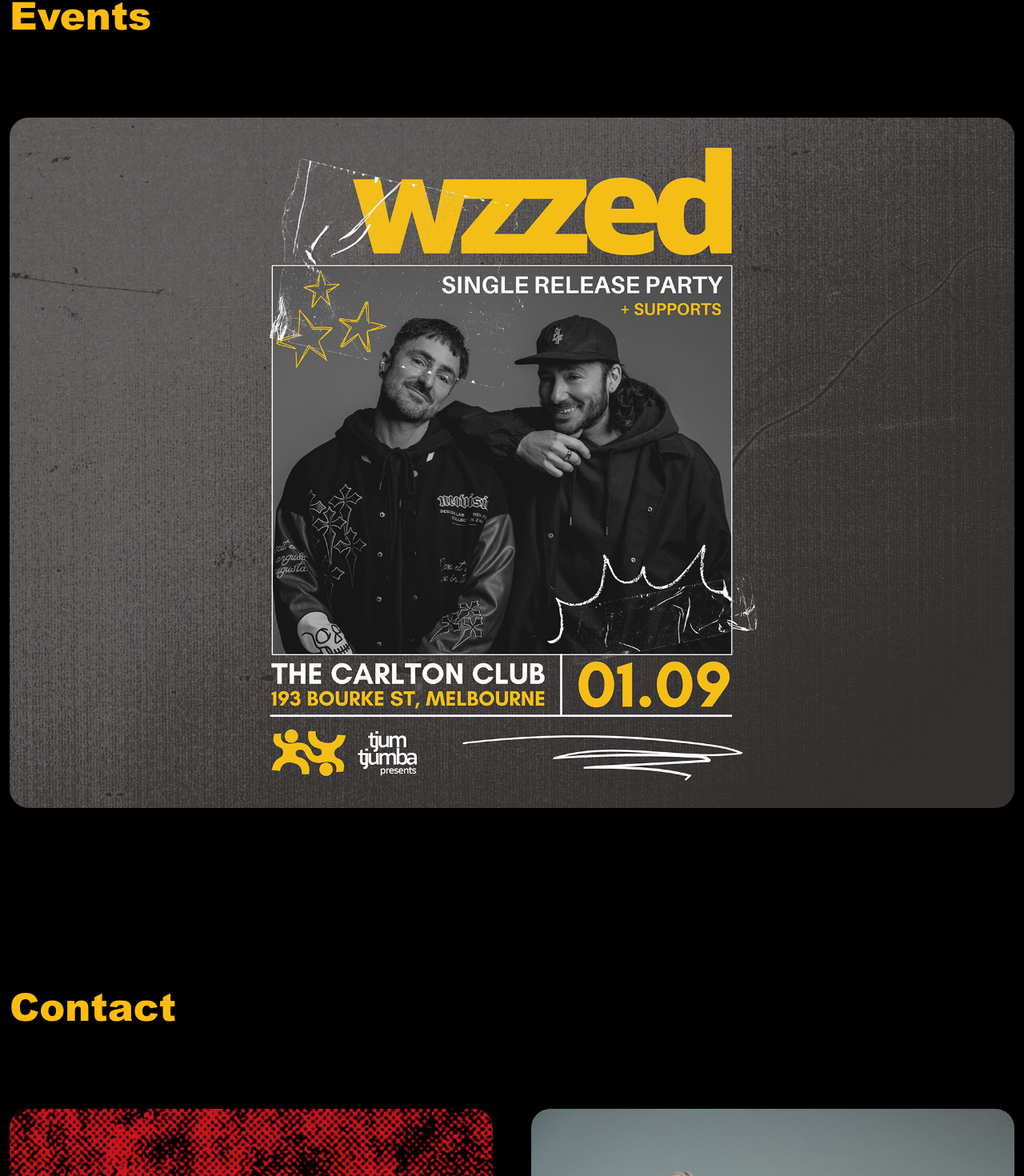
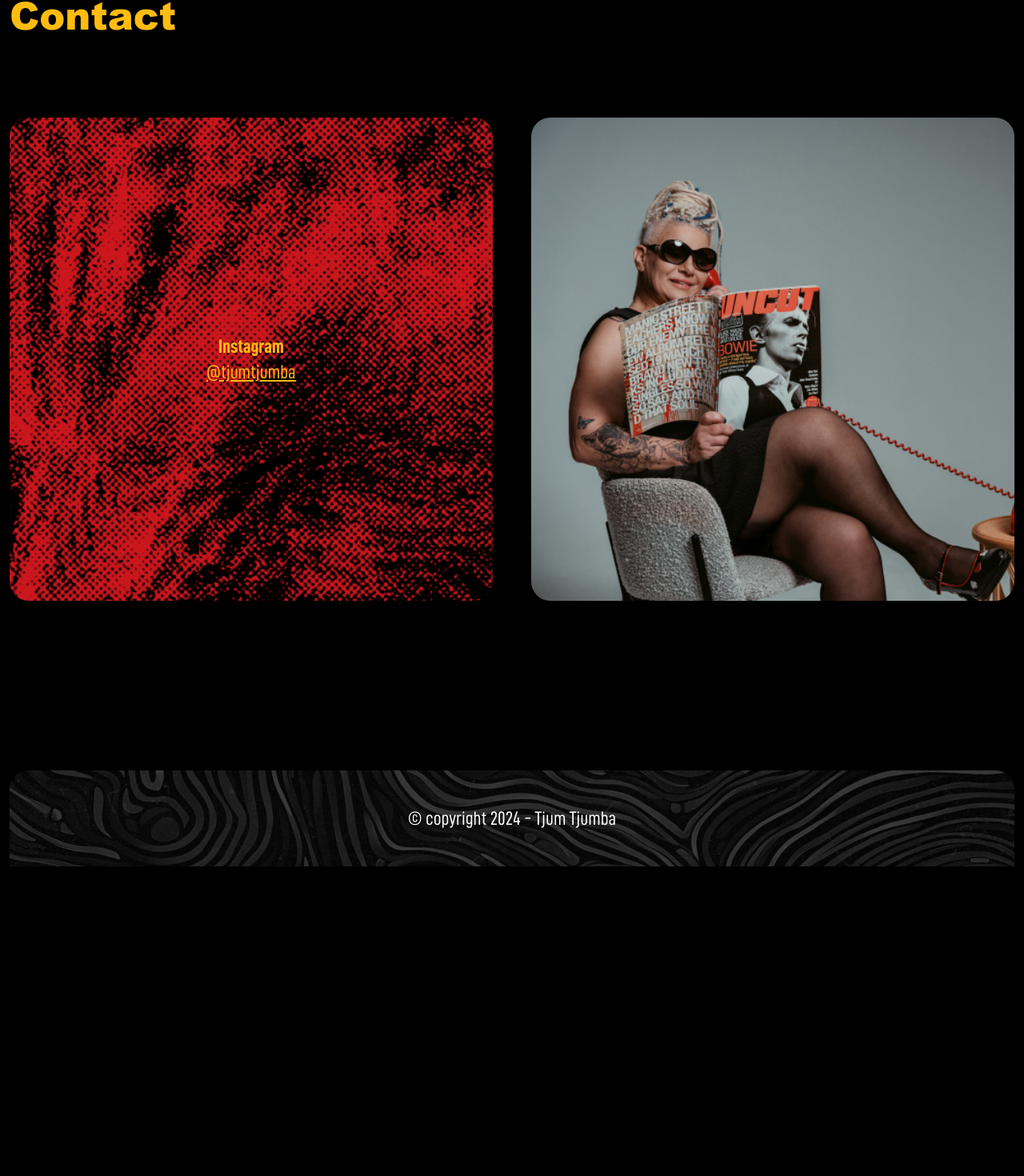
Before and after one commit to tjumtjumba/tjumtjumba, a Next.js app: page / in a window 1280 px wide. Shown: the part 2086-3556 px from the top of the page at 80% size. After the commit the page ends 3169 px from the top, so only its background shows below. Built offline with nearby package versions, Linux system fonts and the light colour scheme.

Commit message:
hide past event

```diff
--- a/src/app/page.js
+++ b/src/app/page.js
@@ -18,8 +18,8 @@
         <Spacer />
         <Artists />
         <Spacer />
-        <Events />
-        <Spacer />
+        {/* <Events />
+        <Spacer /> */}
         <Contact />
         <Spacer />
       </main>
```
